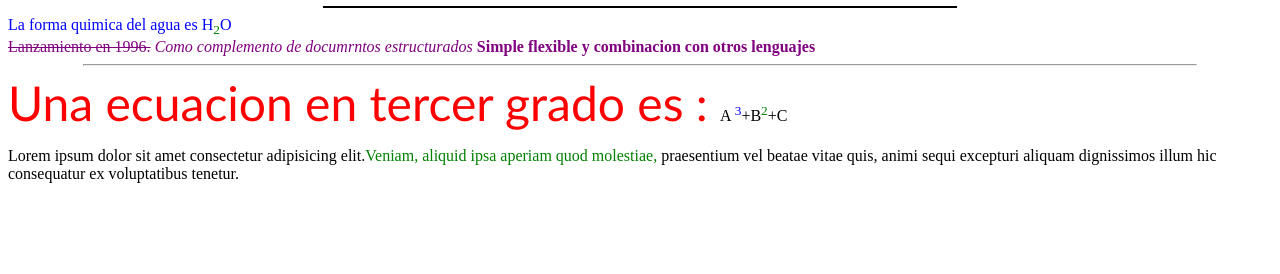
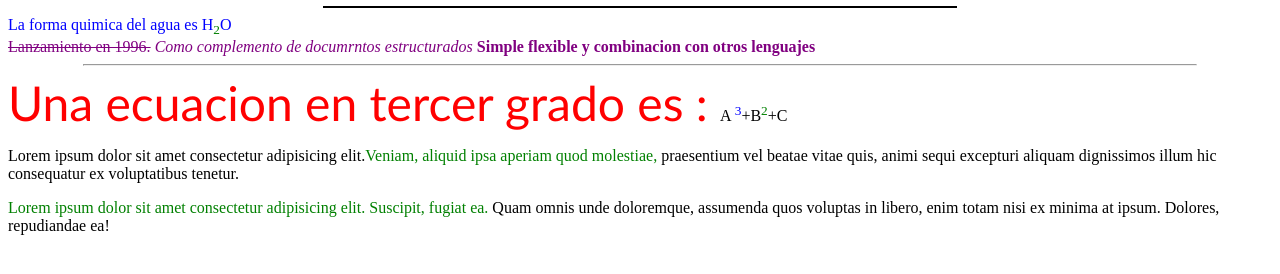
Before and after one commit to hpolo01/HTML, a plain HTML site: page TALLERES SEMANA 1-2/SEMANA 1-2 intro_html.html in a window 1280 px wide. Shown: the part 118-392 px from the top of the page. Drawn offline with Linux system fonts and the light colour scheme.

Commit message:
Update 11082022

```diff
--- a/TALLERES SEMANA 1-2/SEMANA 1-2 intro_html.html
+++ b/TALLERES SEMANA 1-2/SEMANA 1-2 intro_html.html
@@ -21,7 +21,7 @@
 <font color= "red" size="12" face="calibri">Una ecuacion en tercer grado es :
 </font>A <sup><font color="blue">3</font></sup>+B<sup><font color="green">2</font></sup>+C
 <p>Lorem ipsum dolor sit amet consectetur adipisicing elit.<font color="green">Veniam, aliquid ipsa aperiam quod molestiae,</font> praesentium vel beatae vitae quis, animi sequi excepturi aliquam dignissimos illum hic consequatur ex voluptatibus tenetur.</p>
-
+<p><font face="jokerman" color="green">Lorem ipsum dolor sit amet consectetur adipisicing elit. Suscipit, fugiat ea.</font> Quam omnis unde doloremque, assumenda quos voluptas in libero, enim totam nisi ex minima at ipsum. Dolores, repudiandae ea!</p>
 
 
 </body>
```
